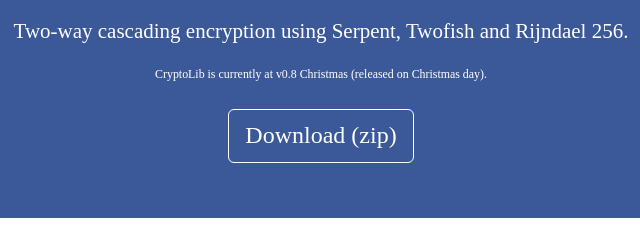
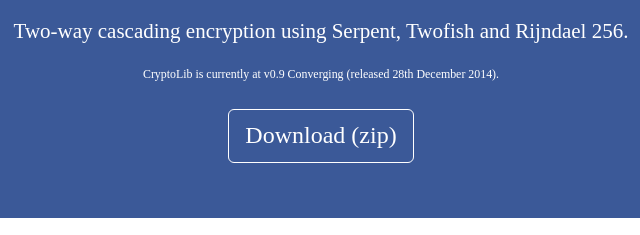
Before and after one commit to IcyApril/CryptoLib_site, a plain HTML site: page index.html in a window 1280 px wide. Shown: the part 353-588 px from the top of the page, 319-959 px from the left. Drawn offline with nearby package versions, Linux system fonts and the light colour scheme; a web font is replaced by a local one.

Commit message:
Changed version number for latest commit to master.

```diff
--- a/index.html
+++ b/index.html
@@ -77,7 +77,7 @@
 		        <p class="lead introduction-text">Secure pseudorandom number/hex/string generator with repeatability checker.</p>
 		        <p class="lead introduction-text">Salted PBKDF2 hashing using alternations between SHA512 and Whirlpool.</p>
 		        <p class="lead introduction-text">Two-way cascading encryption using Serpent, Twofish and Rijndael 256.</p>
-				  <p class="small">CryptoLib is currently at v0.8 Christmas (released on Christmas day).</p>
+				  <p class="small">CryptoLib is currently at v0.9 Converging (released 28th December 2014).</p>
 		        <p><a href="https://github.com/IcyApril/CryptoLib/archive/master.zip" class="btn btn-default btn-lg btn-crypto" role="button">Download (zip)</a></p>
 		      </div>
 
```
